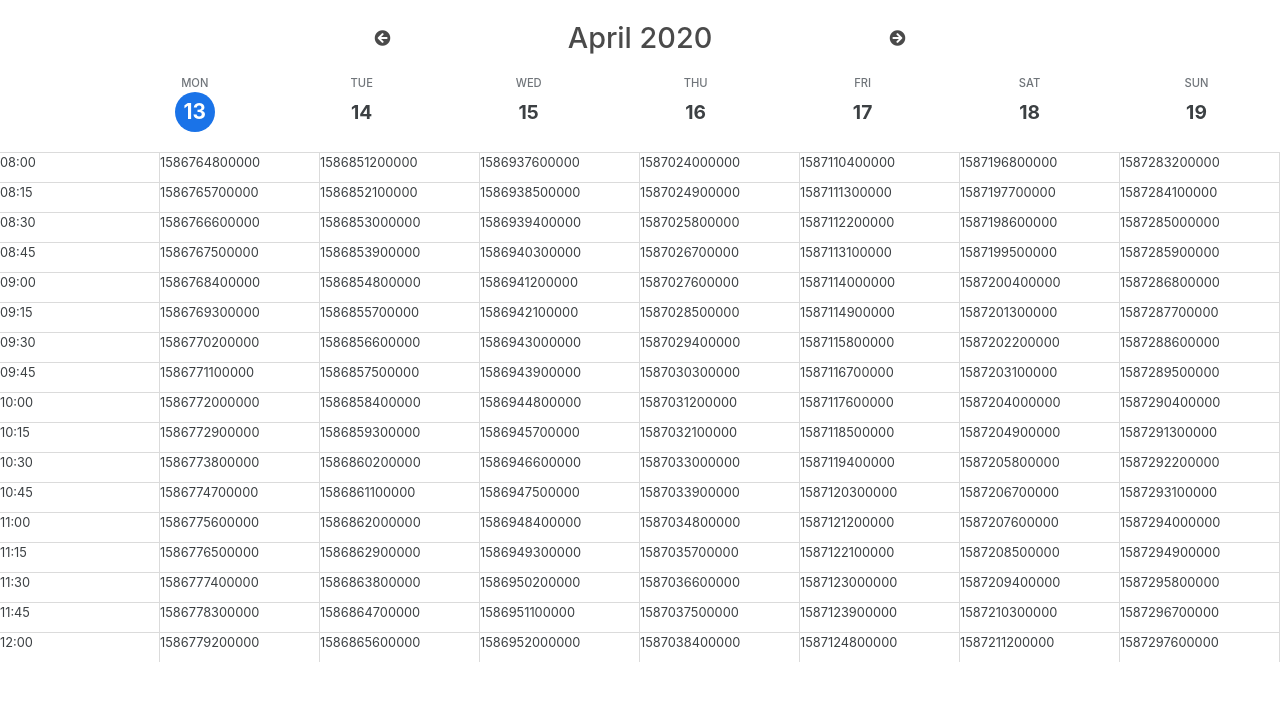
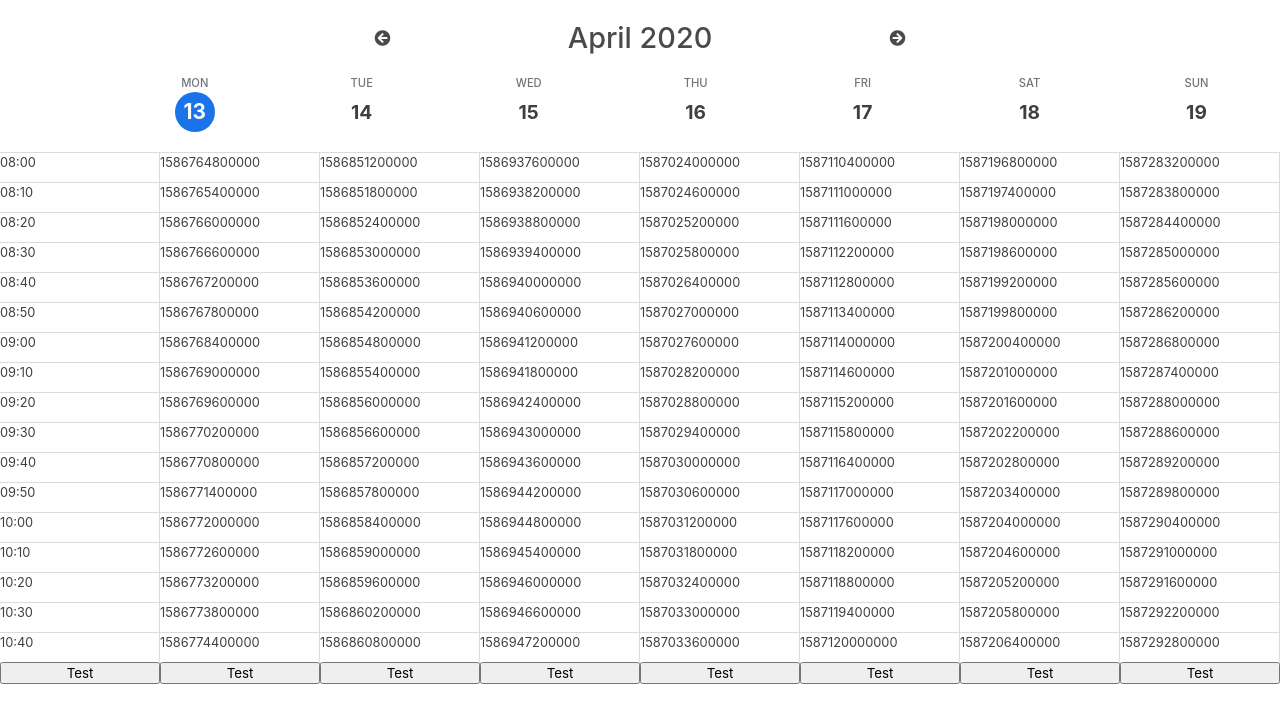
Before and after one commit to jcmujica/react-daily-calendar, a React (Create React App) app: page / in a window 1280 px wide. Shown: the top 722 px of the page. Built offline with nearby package versions, Linux system fonts and the light colour scheme.

Commit message:
calculating date range

```diff
--- a/src/components/Calendar/Calendar.js
+++ b/src/components/Calendar/Calendar.js
@@ -9,9 +9,9 @@ export const CalendarContext = createContext();
 function Calendar() {
   const today = DateTime.local();
   const [week, setweek] = useState({ control: [], mon: [], tue: [], wed: [], thu: [], fri: [], sat: [], sun: [] });;
-  const [columnHeight, setcolumnHeight] = useState(30);
+  const [columnHeight, setcolumnHeight] = useState(30); //cellHeight
   const [eventList, seteventList] = useState({});
-  const [cellRange, setcellRange] = useState(15);
+  const [cellRange, setcellRange] = useState(10); //minutes
   const [activeWeek, setactiveWeek] = useState(today.startOf('week'));
   const [displayMonthYear, setdisplayMonthYear] = useState(today.startOf('week').toFormat('LLLL yyyy'));
   const [activeModal, setactiveModal] = useState(false);
--- a/src/components/Column/Column.js
+++ b/src/components/Column/Column.js
@@ -2,16 +2,17 @@ import React, { useState, useContext, useEffect } from 'react';
 import { CalendarContext } from '../Calendar/Calendar';
 import { Rnd } from 'react-rnd';
 import { DateTime } from 'luxon';
+import { v4 as uuid } from 'uuid';
 
 function Column(props) {
-  const { columnHeight, eventList, week } = useContext(CalendarContext);
+  const { columnHeight } = useContext(CalendarContext);
   const { day, events, setevents } = props;
 
   const createEvent = (e) => {
     let startTime = e.target.id;
-    let endTime = day[day.indexOf(e.target.id) + 1];
+    let endTime = day[day.indexOf(e.target.id) + 2];
     let newEvent = {
-      id: startTime,
+      id: uuid(),
       startTime,
       endTime,
       owner: '',
@@ -21,14 +22,16 @@ function Column(props) {
       name: 'Event ',
       desc: '',
       height: columnHeight,
+      width: 90,
       seq: [startTime, endTime],
       yOffset: day.indexOf(e.target.id) * columnHeight,
       xOffset: 0
     };
     let updEvents = [...events, newEvent]
     setevents(updEvents);
-    console.log(newEvent.endTime);
+    // console.log(newEvent.seq);
   };
+  const [zIndex, setzIndex] = useState(0)
 
   const handleResizeStop = (e, dir, ref, delta, id, height) => {
     let updEvents = [...events];
@@ -37,15 +40,15 @@ function Column(props) {
     let newEndTime = updEvents[index].endTime;
     updEvents[index].height = height + delta.height;
     if (dir === 'top') {
+      updEvents[index].yOffset = updEvents[index].yOffset - delta.height;
       newStartTime = day[day.indexOf(updEvents[index].startTime) - (delta.height / columnHeight)];
-      updEvents[index].yOffset = updEvents[index].yOffset - delta.height;
       updEvents[index].startTime = newStartTime;
     } else if (dir === 'bottom') {
-      newEndTime = day[day.indexOf(updEvents[index].endTime) + delta.height / columnHeight];
+      newEndTime = day[day.indexOf(updEvents[index].endTime) + (delta.height / columnHeight)];
       updEvents[index].endTime = newEndTime;
     };
     updEvents[index].seq = getSequence(newStartTime, newEndTime, day);
-    console.log(updEvents[index].seq);
+    // console.log(updEvents[index].seq);
     setevents([
       ...updEvents,
     ]);
@@ -63,14 +66,14 @@ function Column(props) {
     }
     let updEvents = [...events];
     let index = updEvents.findIndex(obj => obj.id === id);
+    let arrayRange = day.indexOf(updEvents[index].endTime) - day.indexOf(updEvents[index].startTime);
     let newStartTime = day[offset / columnHeight];
-    let arrayRange = day.indexOf(updEvents[index].endTime) - day.indexOf(updEvents[index].startTime);
     let newEndTime = day[arrayRange + (offset / columnHeight)];
     updEvents[index].yOffset = offset;
     updEvents[index].startTime = newStartTime;
     updEvents[index].endTime = newEndTime;
     updEvents[index].seq = getSequence(newStartTime, newEndTime, day);
-    console.log(updEvents[index].seq);
+    // console.log(updEvents[index].seq);
     setevents([
       ...updEvents,
     ]);
@@ -78,7 +81,7 @@ function Column(props) {
 
   const getSequence = (start, end, array) => {
     let arrayCopy = [...array];
-    return arrayCopy.splice(arrayCopy.indexOf(start), (arrayCopy.indexOf(end) - arrayCopy.indexOf(start) + 1));
+    return arrayCopy.splice(arrayCopy.indexOf(start), (arrayCopy.indexOf(end) - arrayCopy.indexOf(start)));
   };
 
   const getDay = (a, b) => {
@@ -87,6 +90,57 @@ function Column(props) {
         DateTime.fromMillis(parseInt(a)).startOf("day").ts === DateTime.fromMillis(parseInt(b)).startOf("day").ts);
     };
   };
+
+  const calculateWidth = () => {
+
+  }
+
+  const getCollisions = (slot) => {
+    for (let slot of day) {
+      let eventsInThisSlot = events.filter((event) => (
+        event.startTime === slot
+      ))
+      if (eventsInThisSlot.length > 0) {
+        // console.log(eventsInThisSlot)
+        let sorted = sortArrays(eventsInThisSlot);
+        console.log(sorted)
+        let width = 100;
+        let updEvents = [...events];
+        let index = -1;
+        let localZIndex = 0;
+        for (let event of sorted) {
+          console.log('width1', width)
+          // console.log(event.id)
+          index = updEvents.findIndex(obj => obj.id === event.id);
+          updEvents[index].width = width * ((sorted.indexOf(event) + 1) / sorted.length);
+          updEvents[index].zIndex = localZIndex;
+          localZIndex++
+          console.log(localZIndex)
+          setevents([
+            ...updEvents
+          ]);
+          // console.log('sorted length',sorted.length)
+          // console.log('width before',width)
+          // // width = width * ((sorted.indexOf(event) + 1) / sorted.length)
+          // console.log('width after',width)
+        }
+        setzIndex(localZIndex)
+        console.log('sorted', sorted)
+      }
+
+    }
+  }
+
+  const sortArrays = (filteredEvents) => {
+    return filteredEvents.sort((a, b) => (
+      a.seq.length - b.seq.length
+    ))
+  }
+  // getCollisions();
+
+  useEffect(() => {
+
+  }, [])
 
   return (
     <div className='calendar-day'>
@@ -102,6 +156,7 @@ function Column(props) {
           {time}
         </div>
       ))}
+      <button onClick={getCollisions} >Test</button>
       {events.filter((event) => getDay(event.startTime, day[0])).map((event) => (
         <Rnd
           className='calendar-resizable'
@@ -114,8 +169,8 @@ function Column(props) {
           enableResizing={{ top: true, bottom: true }}
           resizeGrid={[0, columnHeight]}
           minHeight={columnHeight}
-          size={{ width: '100%', height: event.height }}
-          style={{ backgroundColor: '#1a73e8' }}
+          size={{ width: `${event.width}%`, height: event.height }}
+          style={{ backgroundColor: '#1a73e8', zIndex: event.zIndex }}
           onResizeStop={(e, dir, ref, delta) => handleResizeStop(e, dir, ref, delta, event.id, event.height)}
           onDragStop={(e, data) => handleDragStop(e, data, event.id, event.yOffset, events)}
         // onClick={alert('hola')}
```
